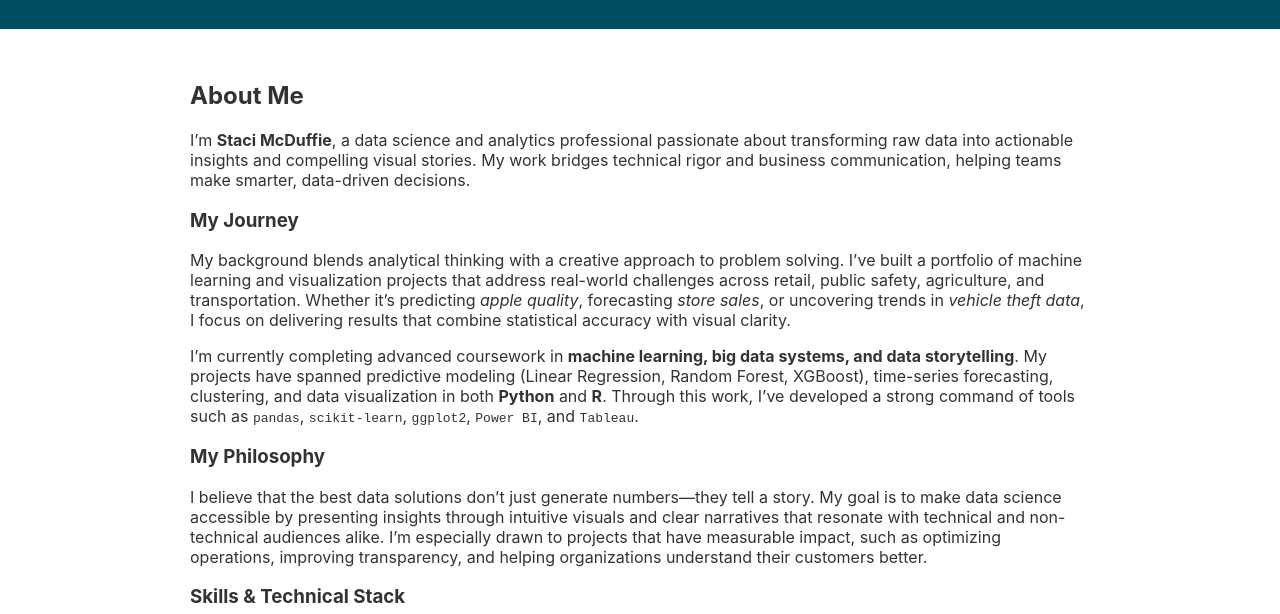
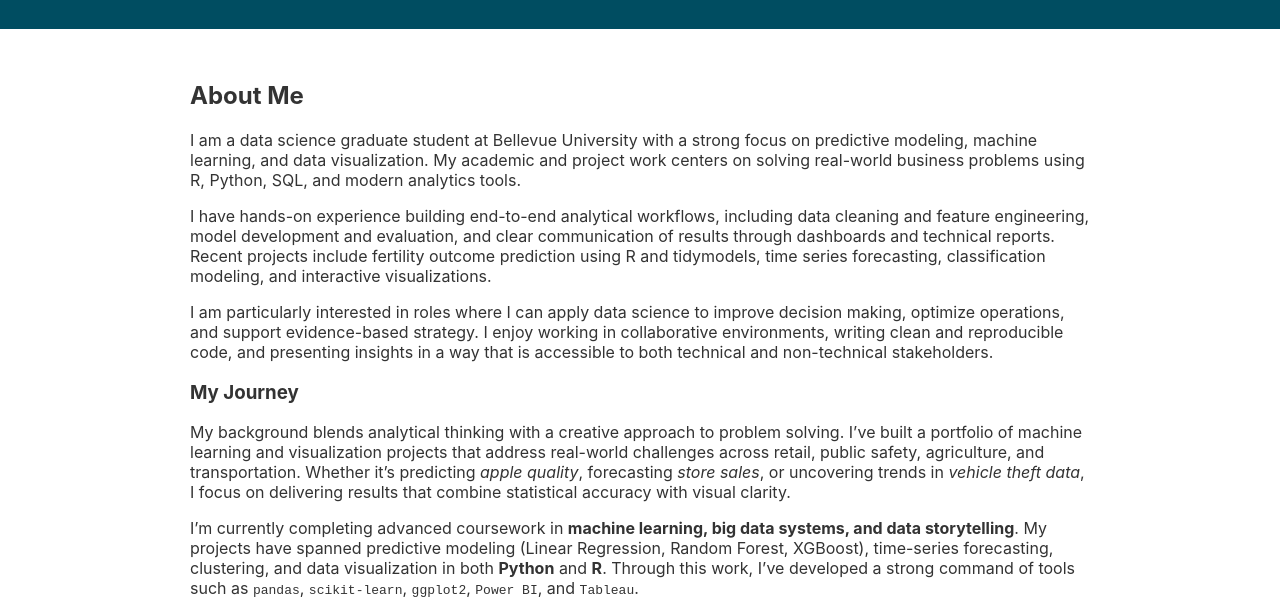
Before and after one commit to Stacx22/staci-portfolio, a plain HTML site: page about.html in a window 1280 px wide. Shown: the part 115-729 px from the top of the page. Drawn offline with Linux system fonts and the light colour scheme.

Commit message:
Update about.html

```diff
--- a/about.html
+++ b/about.html
@@ -21,11 +21,26 @@
 
   <main class="container">
     <section>
-      <h2>About Me</h2>
-      <p class="section-intro">
-        I’m <strong>Staci McDuffie</strong>, a data science and analytics professional passionate about transforming raw data into actionable insights and compelling visual stories.
-        My work bridges technical rigor and business communication, helping teams make smarter, data-driven decisions.
-      </p>
+  <h2>About Me</h2>
+  <p>
+    I am a data science graduate student at Bellevue University with a strong focus on
+    predictive modeling, machine learning, and data visualization. My academic and project
+    work centers on solving real-world business problems using R, Python, SQL, and modern
+    analytics tools.
+  </p>
+  <p>
+    I have hands-on experience building end-to-end analytical workflows, including data
+    cleaning and feature engineering, model development and evaluation, and clear
+    communication of results through dashboards and technical reports. Recent projects
+    include fertility outcome prediction using R and tidymodels, time series forecasting,
+    classification modeling, and interactive visualizations.
+  </p>
+  <p>
+    I am particularly interested in roles where I can apply data science to improve decision
+    making, optimize operations, and support evidence-based strategy. I enjoy working in
+    collaborative environments, writing clean and reproducible code, and presenting insights
+    in a way that is accessible to both technical and non-technical stakeholders.
+  </p>
 
       <div class="card">
         <h3> My Journey</h3>
```
